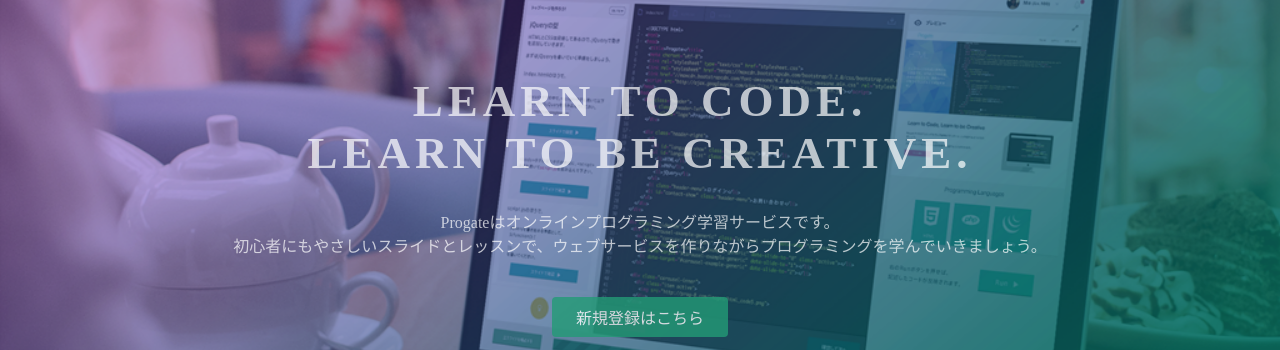
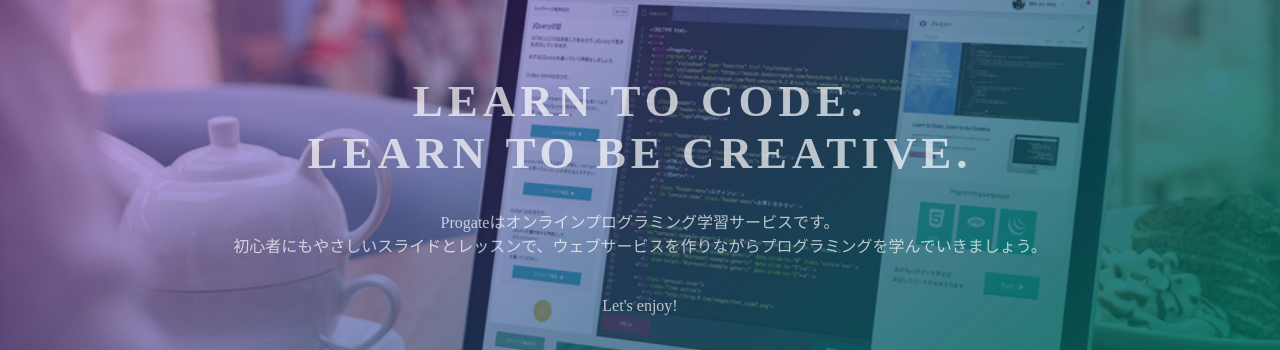
Before and after one commit to kotaro0509/kotaro0509.github.io, a plain HTML site: page index.html in a window 1280 px wide. Shown: the part 135-485 px from the top of the page. Drawn offline with Linux system fonts and the light colour scheme.

Commit message:
Update index.html

```diff
--- a/index.html
+++ b/index.html
@@ -25,6 +25,7 @@
     <div class="container">
       <h1>LEARN TO CODE.<br>LEARN TO BE CREATIVE.</h1>
       <p>Progateはオンラインプログラミング学習サービスです。<br>初心者にもやさしいスライドとレッスンで、ウェブサービスを作りながらプログラミングを学んでいきましょう。</p>
+      <p>Let's enjoy!</p>
       <div class="btn-wrapper">
         <a href="#" class="btn signup">新規登録はこちら</a>
         <p>or</p>
```
